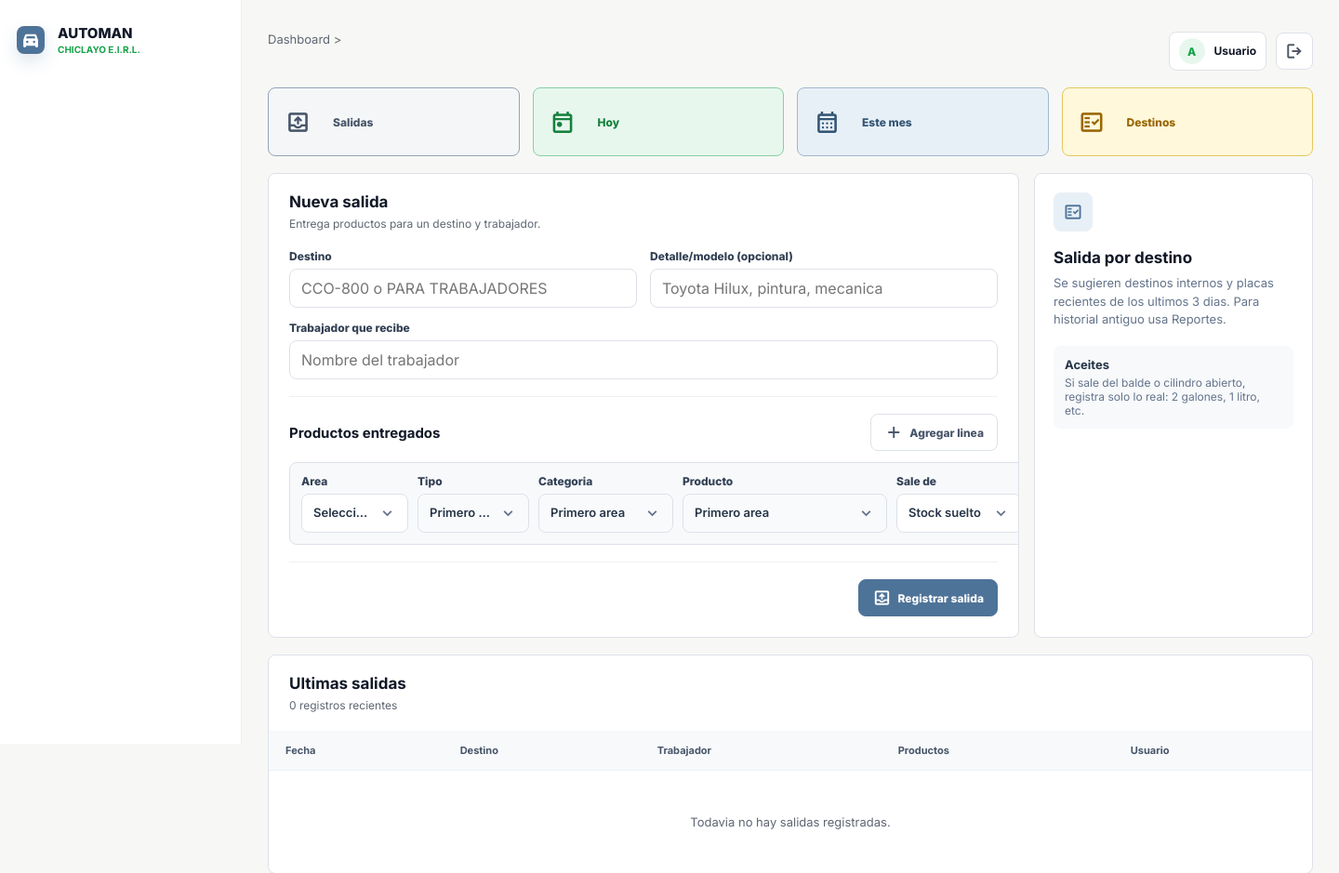
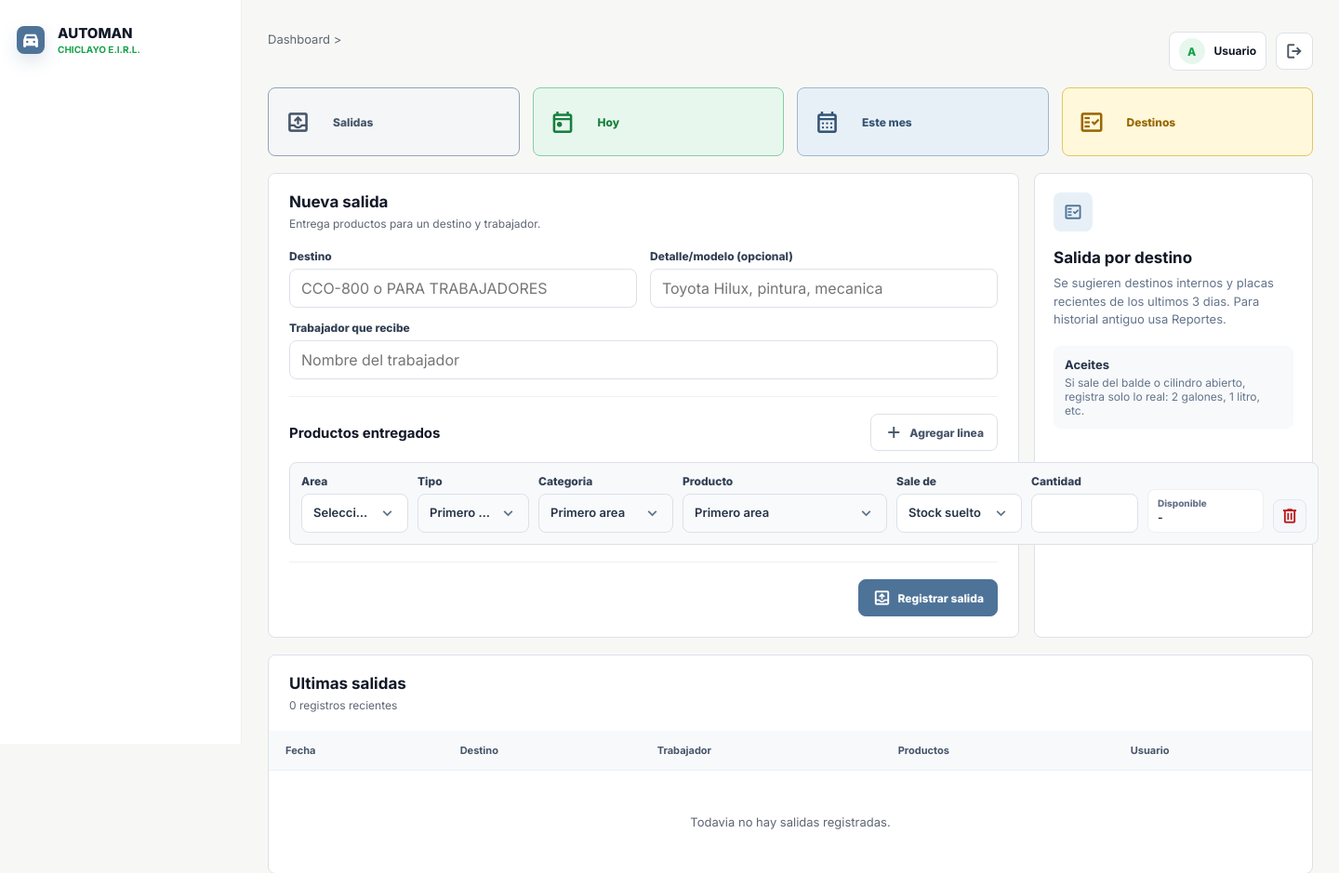
Before and after one commit to williares162003-lab/AUTOSTOCK-AUTOMOTRIZ, a Flask app: template templates/movimientos/salidas.html in a window 1440 px wide. Shown: the top 939 px of the page at 93% size. Run offline with Flask 3, Linux system fonts and the light colour scheme; the template is opened without the code that fills it, so the values that code supplies are empty.

Commit message:
Evitar recorte de combos en formularios

```diff
--- a/static/css/movimientos/entradas.css
+++ b/static/css/movimientos/entradas.css
@@ -3,6 +3,13 @@
   grid-template-columns: minmax(0, 1fr) 300px;
   gap: 16px;
   margin-bottom: 18px;
+}
+
+.entry-form-panel,
+.bucket-panel {
+  position: relative;
+  z-index: 3;
+  overflow: visible;
 }
 
 .entry-form {
```
